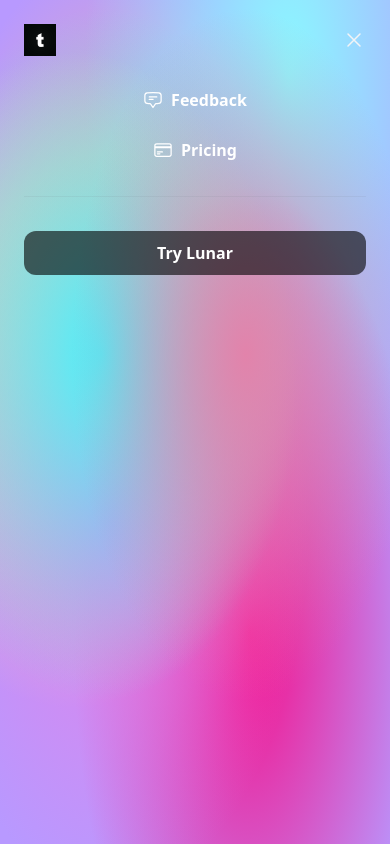
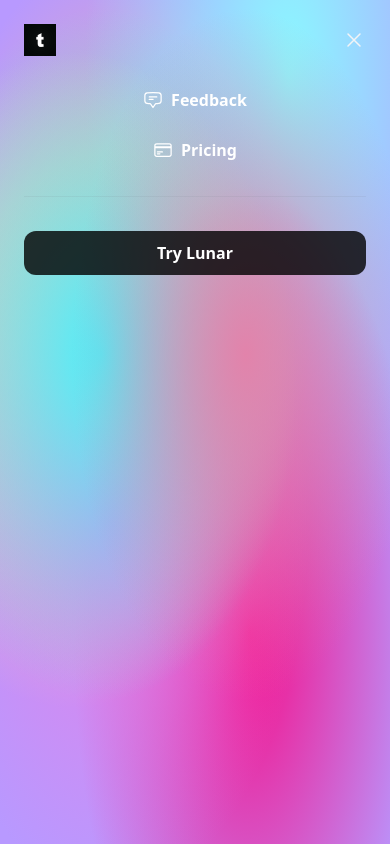
Before and after one commit to ramezj/astralics, a Next.js app in the folder client/: page / in a window 390 px wide. Both pictures are taken after a click on the button "Open main menu". Built offline with nearby package versions, Linux system fonts and the light colour scheme; no server answers.

Commit message:
Try Lunar navbar button fixed

```diff
--- a/client/components/navbar/index.js
+++ b/client/components/navbar/index.js
@@ -140,7 +140,7 @@ export default function Navbar() {
               <Link href='/app' className='mt-3 px-8 py-2 bg-black bg-opacity-80 hover:bg-opacity-90 duration-300 rounded-xl font-bold flex justify-center gap-2'>
                 Dashboard
                 </Link></>
-              : <><Link onClick={signUserIn} href='/' className='px-8 py-2 bg-black bg-opacity-60 hover:bg-opacity-70 rounded-xl font-bold flex justify-center gap-2 duration-300'>
+              : <><Link onClick={signUserIn} href='/' className='px-8 py-2 bg-black bg-opacity-80 hover:bg-opacity-90 rounded-xl font-bold flex justify-center gap-2 duration-300'>
               Try Lunar
               </Link></>
               }
```
